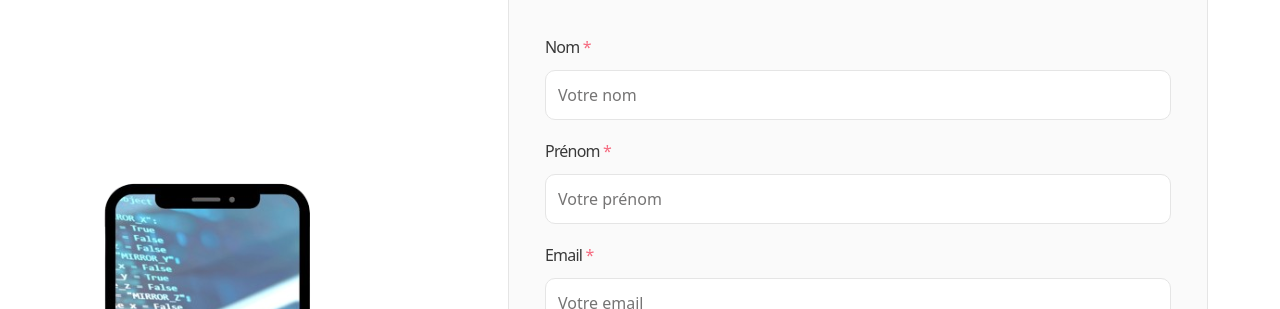
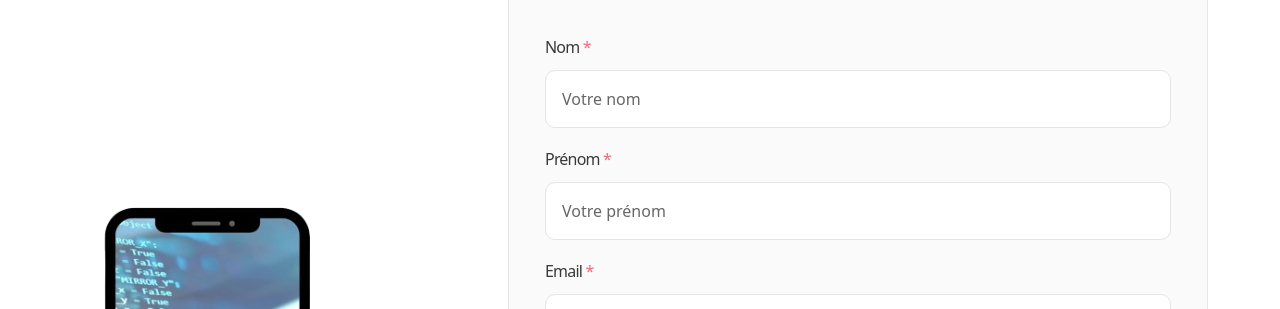
Before and after one commit to Julie-GARVI/Portfolio-Test, a Next.js app in the folder front-end/: page /contact in a window 1280 px wide. Shown: the part 491-800 px from the top of the page. Built offline with nearby package versions, Linux system fonts and the light colour scheme.

Commit message:
finalize form integration

```diff
--- a/front-end/src/styles/globals.css
+++ b/front-end/src/styles/globals.css
@@ -4,12 +4,25 @@
 
 @import url('https://fonts.googleapis.com/css2?family=Oswald:wght@200..700&display=swap');
 
+/* Police */
 @layer base {
     html {
         font-family: "Oswald", system-ui, -apple-system, sans-serif;
     }
 }
 
+/* Animation */
 .animate, a, a:hover {
     transition: all 0.2s ease-in-out;
 }
+
+/* Reset */
+.autofill-reset:-webkit-autofill {
+    box-shadow: 0 0 0px 1000px #ffffff inset;
+    transition: background-color 5000s ease-in-out 0s;
+  }
+
+.autofill-loading:-webkit-autofill {
+box-shadow: 0 0 0px 1000px #e5e5e5 inset;
+transition: background-color 5000s ease-in-out 0s;
+}
--- /dev/null
+++ b/front-end/src/styles/reset.css
@@ -0,0 +1,13 @@
+/* Reset */
+.autofill-reset:-webkit-autofill {
+    background-color: #ffffff;
+    -webkit-text-fill-color: #000000;
+    box-shadow: 0 0 0px 1000px #ffffff inset;
+    transition: background-color 5000s ease-in-out 0s;
+  }
+
+.autofill-loading:-webkit-autofill {
+background-color: #e5e5e5;
+box-shadow: 0 0 0px 1000px #e5e5e5 inset;
+transition: background-color 5000s ease-in-out 0s;
+}
--- a/front-end/src/ui/design-system/button/button.tsx
+++ b/front-end/src/ui/design-system/button/button.tsx
@@ -46,7 +46,7 @@ export const Button = ({
             variantStyles = "bg-secondary-light hover:bg-secondary-300 text-primary-light rounded"
             break;
         case "outline":
-            variantStyles = "bg-white hover:bg-gray-400/50 border border-gray-500 text-gray-600 rounded"
+            variantStyles = "bg-white hover:bg-gray-400/50 border border-gray-500 text-gray-700 rounded"
             break;
         case "disabled":
             variantStyles = "bg-gray-400 border border-gray-500 text-gray-400 rounded cursor-not-allowed"
@@ -57,7 +57,7 @@ export const Button = ({
                 icoSize = 15;
             }
             if (iconTheme === "gray") {
-                variantStyles = "bg-gray-300 hover:bg-gray-200 text-gray-600 w-[50px] h-[50px] rounded-full"
+                variantStyles = "bg-gray-300 hover:bg-gray-200 text-gray-700 w-[50px] h-[50px] rounded-full"
                 icoSize = 20;
             }
     }
@@ -70,6 +70,12 @@ export const Button = ({
         case "medium": //Default
             sizeStyles = `${sizeStyles} font-medium px-[12px] py-[9px] `
             break;
+    }
+
+    const handleClick = () => {
+        if (action) {
+            action()
+        }
     }
 
     const buttonContent = (
@@ -102,6 +108,7 @@ export const Button = ({
             "relative animate",
             className
         )}
+        onClick={handleClick}
         disabled={disabled || isLoading}
     >
         {buttonContent}
--- a/front-end/src/ui/design-system/form/input.tsx
+++ b/front-end/src/ui/design-system/form/input.tsx
@@ -30,9 +30,12 @@ export const Input = ({
                 <Typography
                     variant="caption"
                     component="div"
-                    theme={errors[id] ? "primary-light" : "gray-600"}
+                    theme={errors[id] ? "danger" : "gray-700"}
                 >
-                    {label} {required && <span className="text-primary-light">*</span>}
+                    {label}{" "}
+                        {required && (
+                            <span className={errors[id] ? "text-danger" : "text-primary-light"}>*</span>
+                        )}
                 </Typography>
             )}
 
@@ -41,14 +44,14 @@ export const Input = ({
                     type={type}
                     placeholder={placeholder}
                     className={clsx(
-                        "rounded",
                         isLoading
-                            ? "bg-gray-300 focus:ring-gray-300 cursor-not-allowed"
-                            : "bg-white",
+                            ? "bg-gray-300 focus:ring-gray-300 cursor-not-allowed autofill-loading"
+                            : "bg-white autofill-reset" ,
                         errors[id]
-                            ? "placeholder-primary-light text-primary-light"
-                            : "placeholder-gray-500",
-                        "w-full p-3 font-light border border-gray-300 rounded focus:outline-none focus:ring-1 focus:ring-primary-300"
+                            ? "placeholder-alert-danger text-gray-500"
+                            : "placeholder-gray-600",
+                        "w-full p-4 font-light border rounded focus:outline-none focus:ring-1 focus:ring-primary-300 border-gray-300"
+
                     )}
                     disabled={isLoading}
                     {...register(id, {
@@ -68,7 +71,7 @@ export const Input = ({
                 <Typography
                     variant="caption"
                     component="div"
-                    theme="primary-light"
+                    theme="danger"
                 >
                     {errors[id]?.message}
                 </Typography>
--- a/front-end/src/ui/design-system/form/textarea.tsx
+++ b/front-end/src/ui/design-system/form/textarea.tsx
@@ -9,7 +9,6 @@ interface Props {
     errors: any;
     id: string;
     required?: boolean;
-    // isAutocompleted?: boolean;
     label?: string;
     pattern?: RegExp;
 }
@@ -21,7 +20,6 @@ export const Textarea = ({
     errors,
     id,
     required = true,
-    // isAutocompleted = false,
     label,
     pattern,
     }: Props) => {
@@ -31,9 +29,12 @@ export const Textarea = ({
             <Typography
             variant="caption"
             component="div"
-            theme={errors[id] ? "primary-light" : "gray-600"}
+            theme={errors[id] ? "danger" : "gray-700"}
             >
-             {label} {" "} {required && <span className="text-primary-light">*</span>}
+              {label}{" "}
+                {required && (
+                    <span className={errors[id] ? "text-danger" : "text-primary-light"}>*</span>
+                )}
             </Typography>
         )}
 
@@ -42,12 +43,13 @@ export const Textarea = ({
             placeholder={placeholder}
             className={clsx(
                 isLoading
-                    ? "bg-gray-300 focus:ring-gray-300 cursor-not-allowed"
-                    : "bg-white",
+                    ? "bg-gray-300 focus:ring-gray-300 cursor-not-allowed autofill-loading"
+                    : "bg-white autofill-reset" ,
                 errors[id]
                     ? "placeholder-primary-light text-gray-500"
                     : "placeholder-gray-600",
                 "w-full p-4 font-light border rounded focus:outline-none focus:ring-1 focus:ring-primary-300 border-gray-300"
+
             )}
             disabled={isLoading}
             {...register(id, {
@@ -65,7 +67,7 @@ export const Textarea = ({
         />
 
         {errors[id] && (
-                <Typography variant="caption" component="div" theme="primary-light">
+                <Typography variant="caption" component="div" theme="danger">
                     {errors[id] ?.message}
                 </Typography>
             )}
--- a/front-end/src/ui/design-system/typographie/typography.tsx
+++ b/front-end/src/ui/design-system/typographie/typography.tsx
@@ -19,10 +19,11 @@ interface Props {
         | "ul"
     theme?:
         "black"
-        | "gray-600"
+        | "gray-700"
         | "white"
         | "primary-light"
         | "primary-dark"
+        | "danger"
 
     weight?: "regular" | "medium" | "semiBold";
     shadow?: "none" | "shadow";
@@ -70,8 +71,8 @@ export const Typography = ({
             case "black": // Default
                 colorStyles = "text-black";
                 break;
-            case "gray-600":
-                colorStyles = "text-gray-600";
+            case "gray-700":
+                colorStyles = "text-gray-700";
                 break;
             case "white":
                 colorStyles = "text-white";
@@ -81,6 +82,9 @@ export const Typography = ({
                 break;
             case "primary-dark":
                 colorStyles = "text-primary-dark";
+                break;
+            case "danger":
+                colorStyles="text-alert-danger";
                 break;
         }
 
--- a/front-end/src/ui/modules/contact/contact.container.tsx
+++ b/front-end/src/ui/modules/contact/contact.container.tsx
@@ -19,10 +19,8 @@ export const ContactContainer = () => {
         formState: { errors },
         register,
         reset,
-    } = useForm<ContactFormFielsType>({
-        mode: "onBlur",
-        reValidateMode: "onChange",
-    });
+        clearErrors,
+    } = useForm<ContactFormFielsType>();
 
     const contactRequest = async (formData: ContactFormFielsType) => {
         try {
@@ -43,6 +41,8 @@ export const ContactContainer = () => {
 
     const onSubmit = async (formData: ContactFormFielsType) => {
         setIsLoading(true);
+
+        clearErrors();
 
         const { error } = await contactRequest(formData);
 
--- a/front-end/src/ui/modules/landing-page/components/projects/projects.view.tsx
+++ b/front-end/src/ui/modules/landing-page/components/projects/projects.view.tsx
@@ -26,7 +26,7 @@ export const ProjectsView = () => {
                 className="object-cover rounded"
             />
 
-            <div className="absolute left-0 bottom-0 w-full h-0 bg-gradient-to-t from-primary-light to-gray-linearGradient rounded overflow-hidden flex flex-col items-center justify-center transition-[height] duration-500 group-hover:h-full space-y-2">
+            <div className="absolute left-0 bottom-0 w-full h-0 bg-gradient-to-t from-primary-light to-gray-600 rounded overflow-hidden flex flex-col items-center justify-center transition-[height] duration-500 group-hover:h-full space-y-2">
                 <Typography
                     variant="caption"
                     component="span"
--- a/front-end/src/ui/modules/landing-page/components/values/values.view.tsx
+++ b/front-end/src/ui/modules/landing-page/components/values/values.view.tsx
@@ -20,7 +20,7 @@ export const ValuesView = () => {
                 <Typography
                         variant="heading3"
                         component="h3"
-                        theme="gray-600"
+                        theme="gray-700"
                     >
                         {value.title}
                 </Typography>
--- a/front-end/tailwind.config.js
+++ b/front-end/tailwind.config.js
@@ -26,9 +26,14 @@ module.exports = {
         300: "#e5e5e5",
         400: "#b2b2b2",
         500: "#757474",
-        600: "#393939",
-        linearGradient: "rgba(0,0,0,0.6)"
+        600: "rgba(0,0,0,0.6)",
+        700: "#393939",
       },
+      alert: {
+        danger: "#FF4E4E",
+        success: "#90DA1",
+        warning: "#FEB72F",
+      }
     },
 
     fontWeight: {
```
